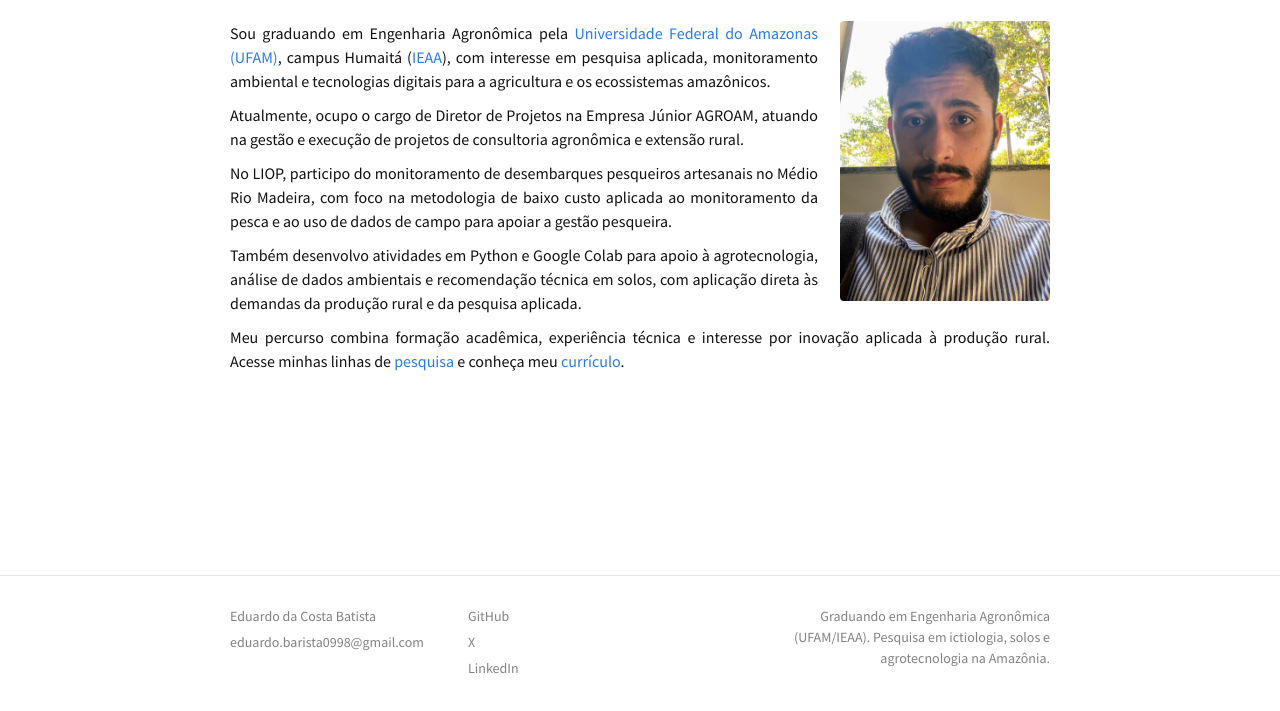
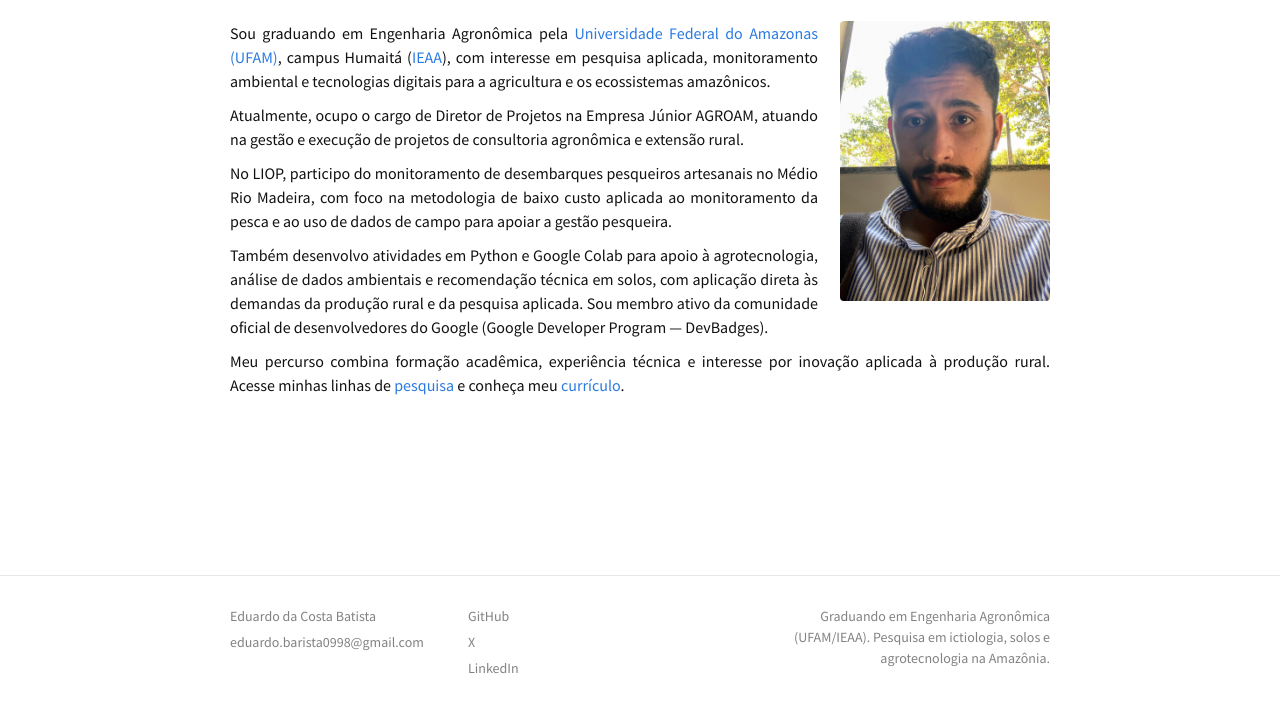
Before and after one commit to eduardobatista-glitch/portfolio_, a plain HTML site: page index.html in a window 1280 px wide. Shown: the part 71-782 px from the top of the page. Drawn offline with Linux system fonts and the light colour scheme.

Commit message:
Add Google Developer Program membership to bio

```diff
--- a/index.html
+++ b/index.html
@@ -44,7 +44,7 @@
 
           <p>No LIOP, participo do monitoramento de desembarques pesqueiros artesanais no Médio Rio Madeira, com foco na metodologia de baixo custo aplicada ao monitoramento da pesca e ao uso de dados de campo para apoiar a gestão pesqueira.</p>
 
-          <p>Também desenvolvo atividades em Python e Google Colab para apoio à agrotecnologia, análise de dados ambientais e recomendação técnica em solos, com aplicação direta às demandas da produção rural e da pesquisa aplicada.</p>
+          <p>Também desenvolvo atividades em Python e Google Colab para apoio à agrotecnologia, análise de dados ambientais e recomendação técnica em solos, com aplicação direta às demandas da produção rural e da pesquisa aplicada. Sou membro ativo da comunidade oficial de desenvolvedores do Google (Google Developer Program — DevBadges).</p>
 
           <p>Meu percurso combina formação acadêmica, experiência técnica e interesse por inovação aplicada à produção rural. Acesse minhas linhas de <a href="pesquisa.html">pesquisa</a> e conheça meu <a href="curriculo.html">currículo</a>.</p>
         </div>
```
